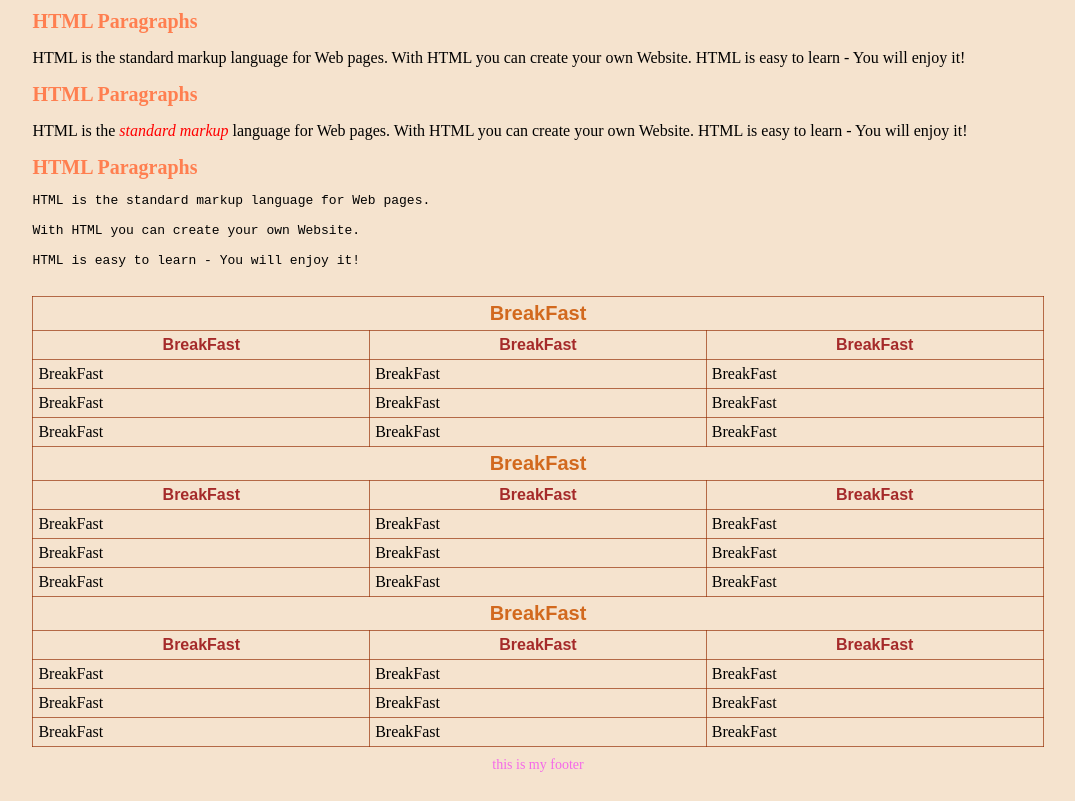
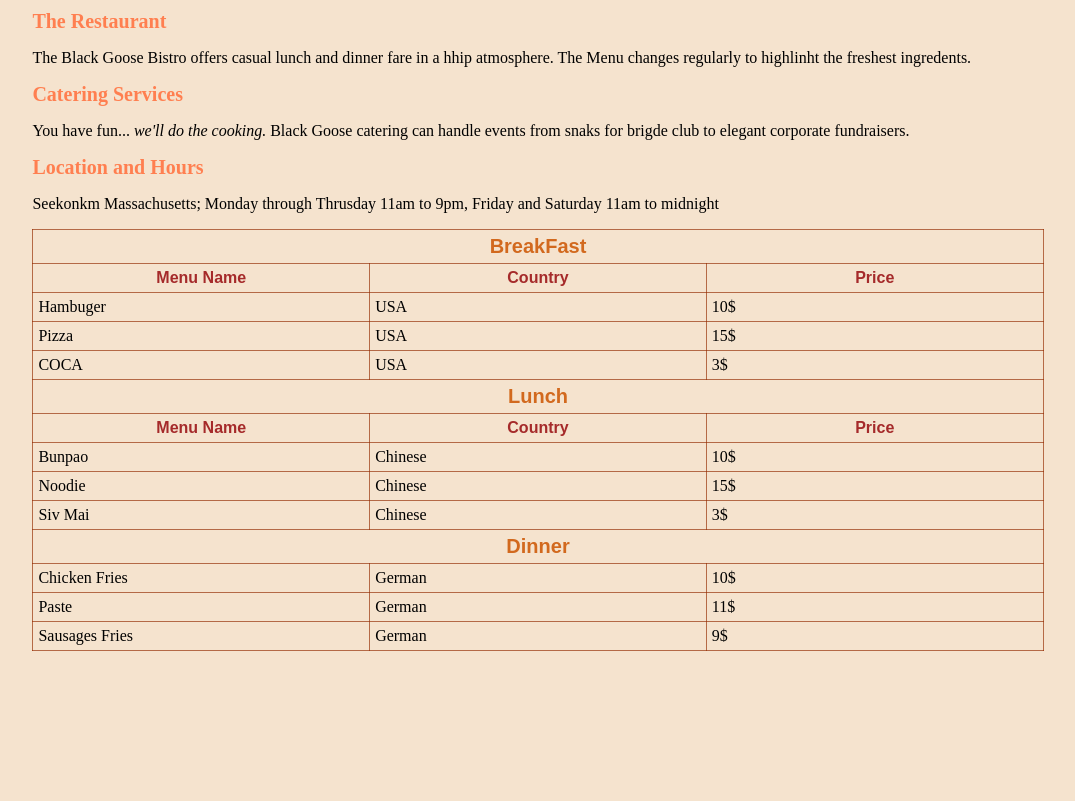
Before and after one commit to TangKimlay/TangKimlay.github.io, a plain HTML site: page Resturant/index.html in a window 1280 px wide. Shown: the part 396-1197 px from the top of the page, without its empty margins (102-1177 px from the left). After the commit the page ends 1055 px from the top, so only its background shows below. Drawn offline with Linux system fonts and the light colour scheme.

```diff
--- a/Resturant/index.html
+++ b/Resturant/index.html
@@ -3,7 +3,7 @@
 <html lang="en">
 <head>
     <meta charset="UTF-8">
-    <title>This is my first page</title>
+    <title>Restaurant</title>
     <style>
         body{
             background-color: #f5e3ce;
@@ -71,39 +71,31 @@
 <div id="body_page">
     <div id="header-page">
         <img src="https://learningwebdesign.com/4e/materials/chapter04/bistro/blackgoose.png">
-        <h1 style="text-align: center">HTML Paragraphs</h1>
+        <h1 style="text-align: center">Restaurant</h1>
     </div>
     <div>
         <div>
-            <h1 class="h1">HTML Paragraphs</h1>
+            <h1 class="h1">The Restaurant</h1>
             <p>
-                HTML is the standard markup language for Web pages.
-
-                With HTML you can create your own Website.
-
-                HTML is easy to learn - You will enjoy it!
+                The Black Goose Bistro offers casual lunch and dinner fare in a hhip atmosphere. The Menu changes regularly to highlinht the freshest ingredents.
             </p>
         </div>
 
         <div>
-            <h1 class="h1">HTML Paragraphs</h1>
+            <h1 class="h1">Catering Services</h1>
             <p>
-                HTML is the <span class="font-style">standard markup </span>language for Web pages.
-
-                With HTML you can create your own Website.
-
-                HTML is easy to learn - You will enjoy it!
+                You have fun... <i>we'll do the cooking.</i> Black Goose catering can handle events from snaks for brigde club to elegant corporate fundraisers.
             </p>
         </div>
         <div>
-            <h1 class="h1">HTML Paragraphs</h1>
-            <pre>
-HTML is the standard markup language for Web pages.
+            <h1 class="h1">Location and Hours</h1>
+            <p>
+                Seekonkm Massachusetts;
 
-With HTML you can create your own Website.
+                Monday through Thrusday 11am to 9pm,
 
-HTML is easy to learn - You will enjoy it!
-            </pre>
+                Friday and Saturday 11am to midnight
+            </p>
         </div>
         <div>
             <table>
@@ -111,71 +103,66 @@ HTML is easy to learn - You will enjoy it!
                     <th colspan="3" class="th-style">BreakFast</th>
                 </tr>
                 <tr>
-                    <th>BreakFast</th>
-                    <th>BreakFast</th>
-                    <th>BreakFast</th>
+                    <th>Menu Name</th>
+                    <th>Country</th>
+                    <th>Price</th>
                 </tr>
                 <tr>
-                    <td>BreakFast</td>
-                    <td>BreakFast</td>
-                    <td>BreakFast</td>
+                    <td>Hambuger</td>
+                    <td>USA</td>
+                    <td>10$</td>
                 </tr>
                 <tr>
-                    <td>BreakFast</td>
-                    <td>BreakFast</td>
-                    <td>BreakFast</td>
+                    <td>Pizza</td>
+                    <td>USA</td>
+                    <td>15$</td>
                 </tr>
                 <tr>
-                    <td>BreakFast</td>
-                    <td>BreakFast</td>
-                    <td>BreakFast</td>
+                    <td>COCA</td>
+                    <td>USA</td>
+                    <td>3$</td>
                 </tr>
 
                 <tr>
-                    <th colspan="3" class="th-style">BreakFast</th>
+                    <th colspan="3" class="th-style">Lunch</th>
                 </tr>
                 <tr>
-                    <th>BreakFast</th>
-                    <th>BreakFast</th>
-                    <th>BreakFast</th>
+                    <th>Menu Name</th>
+                    <th>Country</th>
+                    <th>Price</th>
                 </tr>
                 <tr>
-                    <td>BreakFast</td>
-                    <td>BreakFast</td>
-                    <td>BreakFast</td>
+                    <td>Bunpao</td>
+                    <td>Chinese</td>
+                    <td>10$</td>
                 </tr>
                 <tr>
-                    <td>BreakFast</td>
-                    <td>BreakFast</td>
-                    <td>BreakFast</td>
+                    <td>Noodie</td>
+                    <td>Chinese</td>
+                    <td>15$</td>
                 </tr>
                 <tr>
-                    <td>BreakFast</td>
-                    <td>BreakFast</td>
-                    <td>BreakFast</td>
+                    <td>Siv Mai</td>
+                    <td>Chinese</td>
+                    <td>3$</td>
                 </tr>
                 <tr>
-                    <th colspan="3" class="th-style">BreakFast</th>
+                    <th colspan="3" class="th-style">Dinner</th>
                 </tr>
                 <tr>
-                    <th>BreakFast</th>
-                    <th>BreakFast</th>
-                    <th>BreakFast</th>
+                    <td>Chicken Fries</td>
+                    <td>German</td>
+                    <td>10$</td>
                 </tr>
                 <tr>
-                    <td>BreakFast</td>
-                    <td>BreakFast</td>
-                    <td>BreakFast</td>
+                    <td>Paste</td>
+                    <td>German</td>
+                    <td>11$</td>
                 </tr>
                 <tr>
-                    <td>BreakFast</td>
-                    <td>BreakFast</td>
-                    <td>BreakFast</td>
-                </tr>
-                <tr>
-                    <td>BreakFast</td>
-                    <td>BreakFast</td>
-                    <td>BreakFast</td>
+                    <td>Sausages Fries</td>
+                    <td>German</td>
+                    <td>9$</td>
                 </tr>
             </table>
         </div>
@@ -183,7 +170,4 @@ HTML is easy to learn - You will enjoy it!
 </div>
 
 </body>
-<footer>
-    <div class="footer-text">this is my footer</div>
-</footer>
 </html>
```
